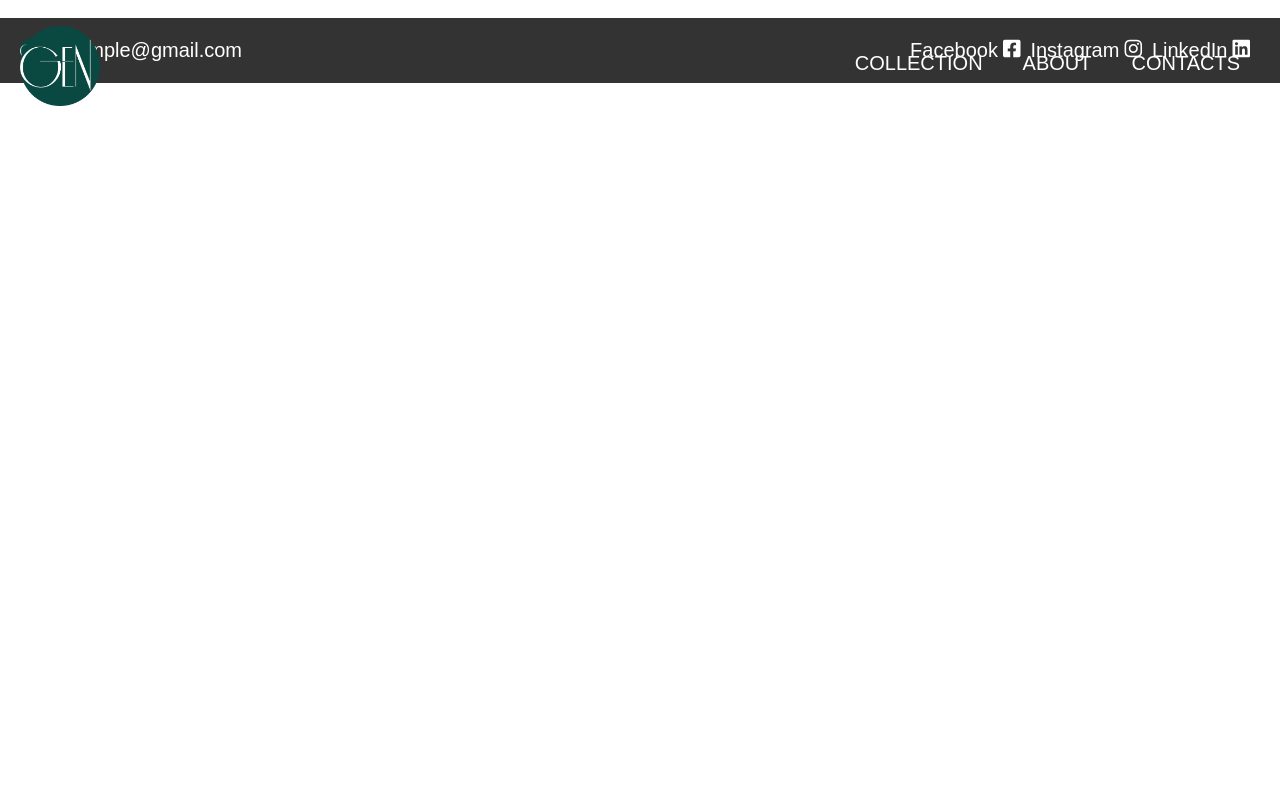
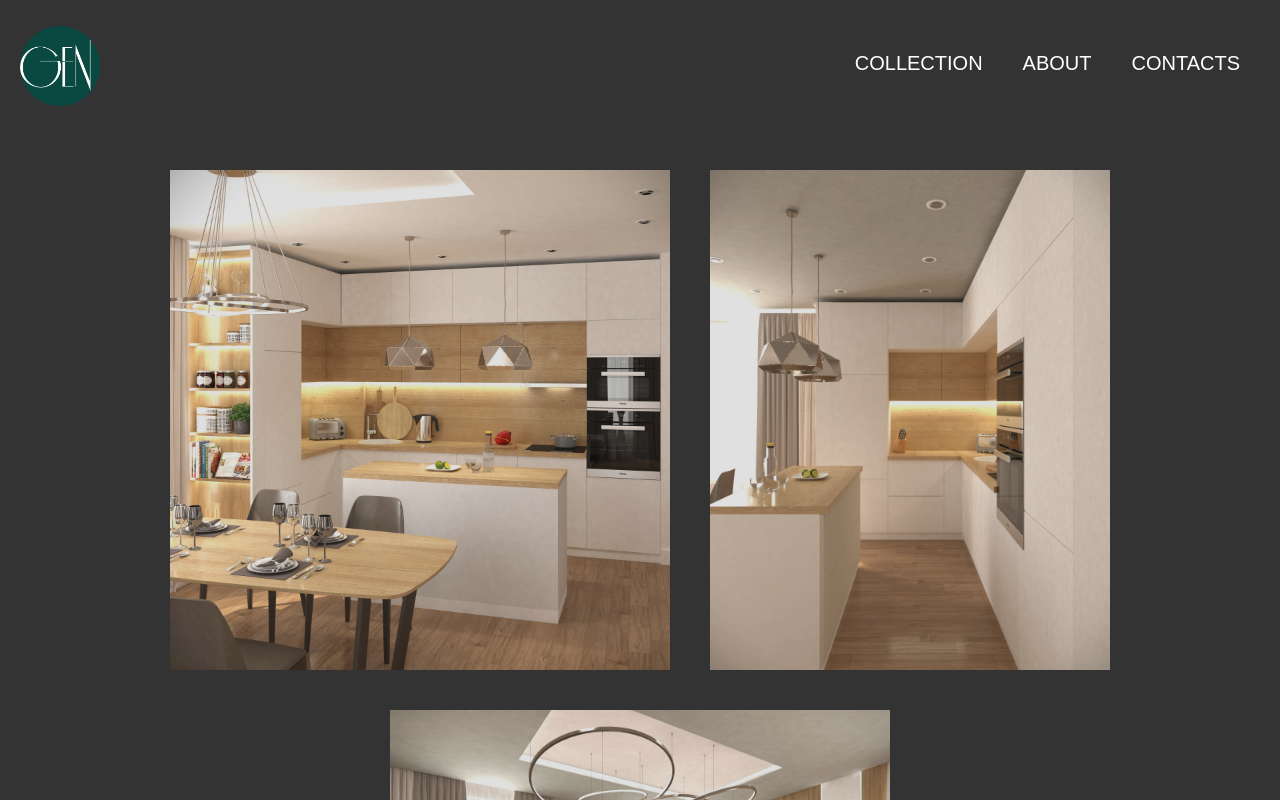
Before and after one commit to DesislavaZapryanova/GEN, a React (Vite) app: page /project1 in a window 1280 px wide. Shown: the top 800 px of the page. Built offline with nearby package versions, Linux system fonts and the light colour scheme; a web font is replaced by a local one.

Commit message:
project1

```diff
--- a/src/components/Cards.css
+++ b/src/components/Cards.css
@@ -5,7 +5,17 @@
   height: 100%;
   margin: 0 auto;
   position: relative;
-  object-fit: cover;
+}
+
+.cards-container::before {
+  content: '';
+  position: absolute;
+  top: 0;
+  left: 0;
+  width: 100%;
+  height: 100%;
+  background: rgba(0, 0, 0, 0.5);
+  z-index: 1;
 }
 
 .cards-slider {
@@ -23,7 +33,6 @@
   left: 0;
   width: 100%;
   height: 100%;
-  background: rgba(0, 0, 0, 0.5);
   z-index: 1;
 }
 
--- a/src/components/pages/Collection.css
+++ b/src/components/pages/Collection.css
@@ -16,7 +16,6 @@
   margin: 50px;
   margin-top: 150px;
   border-radius: 10px;
-  opacity: 0.85;
 }
 
 .collection-slider {
@@ -28,7 +27,6 @@
   height: 500px;
   margin-right: 60px;
   margin-bottom: 60px;
-  transition: transform 0.3s ease;
 }
 
 .collection-slider:hover {
@@ -36,6 +34,7 @@
 }
 
 .collection-image {
+  background: rgba(0, 0, 0, 0.5);
   width: 600px;
   height: 500px;
   margin: 10px;
--- a/src/components/pages/Collection.jsx
+++ b/src/components/pages/Collection.jsx
@@ -13,7 +13,7 @@ function Collection() {
     slidesToShow: 1,
     slidesToScroll: 1,
     autoplay: true,
-    autoplaySpeed: 2000,
+    autoplaySpeed: 4000,
     arrows: false,
     pauseOnFocus: true,
     initialSlide: 0,
--- /dev/null
+++ b/src/components/pages/Project1.css
@@ -0,0 +1,31 @@
+.container-project-page {
+  display: flex;
+  background-color: #333;
+  flex-direction: column;
+  min-height: 100vh;
+  justify-content: space-between;
+}
+
+.container-images {
+  display: flex;
+  flex-wrap: wrap;
+  justify-content: center;
+  align-items: center;
+  margin: 50px;
+  margin-top: 150px;
+  opacity: 0.85;
+}
+
+.project1-image {
+  width: auto;
+  height: 500px;
+  margin: 20px;
+  transition: transform 0.3s ease;
+}
+
+/* Optional: Add media query for responsiveness */
+@media (max-width: 600px) {
+  .container-image {
+    width: 100%; /* Full width for smaller screens */
+  }
+}
--- a/src/components/pages/Project1.jsx
+++ b/src/components/pages/Project1.jsx
@@ -1,9 +1,36 @@
 import React from 'react';
+import './Project1.css';
 
 function Project1() {
   return (
-    <div className="cointainer-project">
-      <img></img>
+    <div className="container-project-page">
+      <div className="container-images">
+        <img
+          className="project1-image"
+          src="images/kitchen-1.jpg"
+          alt="Kitchen 1"
+        />
+        <img
+          className="project1-image"
+          src="images/kitchen-2.jpg"
+          alt="Kitchen 2"
+        />
+        <img
+          className="project1-image"
+          src="images/living_room2.jpg"
+          alt="Living Room 2"
+        />
+        <img
+          className="project1-image"
+          src="images/living_room2-1.jpg"
+          alt="Living Room 2-1"
+        />
+        <img
+          className="project1-image"
+          src="images/bedroom3.jpg"
+          alt="Bedroom 3"
+        />
+      </div>
     </div>
   );
 }
--- a/src/components/pages/Project2.jsx
+++ b/src/components/pages/Project2.jsx
@@ -1,7 +1,25 @@
 import React from 'react';
 
-function Project_1() {
-  return <div>some text</div>;
+function Project2() {
+  return (
+    <div>
+      <img
+        className="collection-image"
+        src="images/1.jpg"
+        alt="Image 1"
+      />
+      <img
+        className="collection-image"
+        src="images/bedroom2-1.jpg"
+        alt="Bedroom 2-1"
+      />
+      <img
+        className="collection-image"
+        src="images/bedroom2-2.jpg"
+        alt="Bedroom 2-2"
+      />
+    </div>
+  );
 }
 
-export default Project_1;
+export default Project2;
--- a/src/components/pages/Project3.jsx
+++ b/src/components/pages/Project3.jsx
@@ -1,7 +1,40 @@
 import React from 'react';
 
-function Project_1() {
-  return <div>some text</div>;
+function Project3() {
+  return (
+    <div>
+      <img
+        className="collection-image"
+        src="images/living-room-3.jpg"
+        alt="Living Room 3"
+      />
+      <img
+        className="collection-image"
+        src="images/living-room-2.jpg"
+        alt="Living Room 2"
+      />
+      <img
+        className="collection-image"
+        src="images/living-room-1.jpg"
+        alt="Living Room 1"
+      />
+      <img
+        className="collection-image"
+        src="images/bedroom1-1.jpg"
+        alt="Bedroom 1-1"
+      />
+      <img
+        className="collection-image"
+        src="images/bedroom1-2.jpg"
+        alt="Bedroom 1-2"
+      />
+      <img
+        className="collection-image"
+        src="images/bedroom1-3.jpg"
+        alt="Bedroom 1-3"
+      />
+    </div>
+  );
 }
 
-export default Project_1;
+export default Project3;
--- a/src/components/pages/Project4.jsx
+++ b/src/components/pages/Project4.jsx
@@ -1,7 +1,20 @@
 import React from 'react';
 
-function Project_1() {
-  return <div>some text</div>;
+function Project4() {
+  return (
+    <div>
+      <img
+        className="collection-image"
+        src="images/2.jpg"
+        alt="Image 2"
+      />
+      <img
+        className="collection-image"
+        src="images/4.jpg"
+        alt="Image 4"
+      />
+    </div>
+  );
 }
 
-export default Project_1;
+export default Project4;
--- a/src/components/pages/Project5.jsx
+++ b/src/components/pages/Project5.jsx
@@ -1,7 +1,25 @@
 import React from 'react';
 
-function Project_1() {
-  return <div>some text</div>;
+function Project5() {
+  return (
+    <div>
+      <img
+        className="collection-image"
+        src="images/bathroom-1.jpg"
+        alt="Bathroom 1"
+      />
+      <img
+        className="collection-image"
+        src="images/bathroom-2.jpg"
+        alt="Bathroom 2"
+      />
+      <img
+        className="collection-image"
+        src="images/bathroom-3.jpg"
+        alt="Bathroom 3"
+      />
+    </div>
+  );
 }
 
-export default Project_1;
+export default Project5;
```
